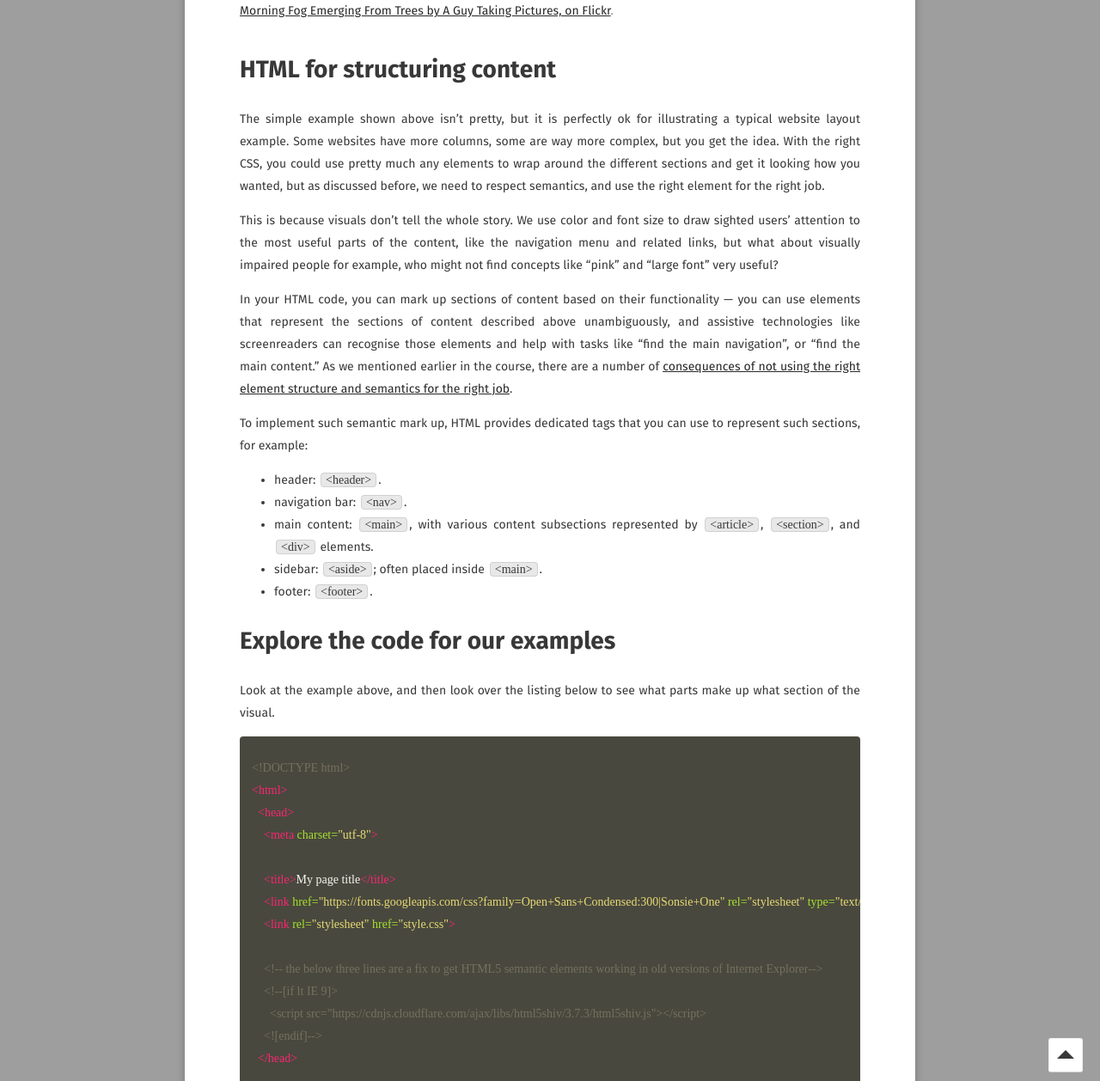
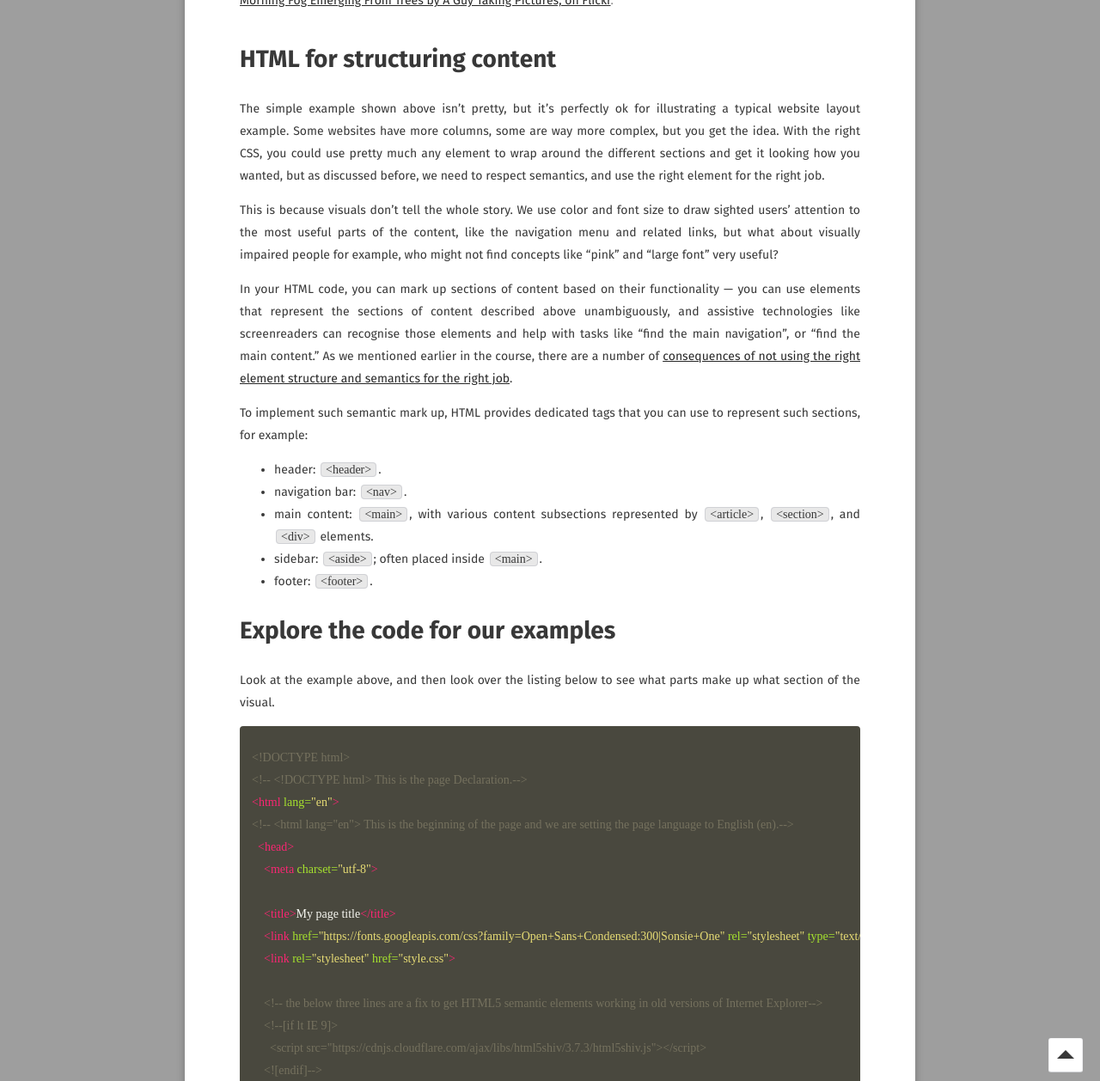
Before and after one commit to trikyas/website, a Jekyll site: the page built from _posts/2018-01-01-basic-html-css.md, in a window 1280 px wide and 1400 px high, scrolled down 1880 px. Shown: the part 142-1400 px from the top of the window at 86% size. Built offline with Jekyll 4.4.1, drawn with Linux system fonts in a browser that asks for light colours; some web fonts are replaced; some of the changed text lies outside the part shown.

```diff
--- a/_posts/2018-01-01-basic-html-css.md
+++ b/_posts/2018-01-01-basic-html-css.md
@@ -2,7 +2,7 @@
 layout: post
 title: Basic sections of a .html document
 date: 2018-01-01
-excerpt: "HTML5 and CSS3 Basics"
+excerpt: "The HTML5 Basics"
 tags: [post, code, html, css, snippet,]
 feature: http://i.imgur.com/Ds6S7lJ.png
 comments: false
@@ -10,7 +10,10 @@ comments: false
 
 
 
-Portland in shoreditch Vice, labore typewriter pariatur hoodie fap sartorial Austin. Pinterest literally occupy Schlitz forage. Odio ad blue bottle vinyl, 90's narwhal commodo bitters pour-over nostrud. Ugh est hashtag in, fingerstache adipisicing laboris esse Pinterest shabby chic Portland. Shoreditch bicycle rights anim, flexitarian laboris put a bird on it vinyl cupidatat narwhal. Hashtag artisan skateboard, flannel Bushwick nesciunt salvia aute fixie do plaid post-ironic dolor McSweeney's. Cliche pour-over chambray nulla four loko skateboard sapiente hashtag.
+HTML5 is the latest version of Hypertext Markup Language, the code that describes web pages. It's actually three kinds of code:
+* HTML, which provides the structure;
+* Cascading Style Sheets (CSS), which take care of the presentation;
+* JavaScript, which helps makes the Website more interactive.
 
 
 # Basic sections of a .html document
@@ -36,7 +39,7 @@ A strip across the bottom of the page that generally contains fine print, copyri
 
 
 # HTML for structuring content
-The simple example shown above isn't pretty, but it is perfectly ok for illustrating a typical website layout example. Some websites have more columns, some are way more complex, but you get the idea. With the right CSS, you could use pretty much any elements to wrap around the different sections and get it looking how you wanted, but as discussed before, we need to respect semantics, and use the right element for the right job.
+The simple example shown above isn't pretty, but it's perfectly ok for illustrating a typical website layout example. Some websites have more columns, some are way more complex, but you get the idea. With the right CSS, you could use pretty much any element to wrap around the different sections and get it looking how you wanted, but as discussed before, we need to respect semantics, and use the right element for the right job.
 
 This is because visuals don't tell the whole story. We use color and font size to draw sighted users' attention to the most useful parts of the content, like the navigation menu and related links, but what about visually impaired people for example, who might not find concepts like "pink" and "large font" very useful?
 
@@ -57,7 +60,9 @@ Look at the example above, and then look over the listing below to see what part
 {% highlight html %}
 {% raw %}
 <!DOCTYPE html>
-<html>
+<!-- <!DOCTYPE html> This is the page Declaration.-->
+<html lang="en">
+<!-- <html lang="en"> This is the beginning of the page and we are setting the page language to English (en).-->
   <head>
     <meta charset="utf-8">
 
@@ -142,4 +147,4 @@ Look at the example above, and then look over the listing below to see what part
 {% endraw %}
 {% endhighlight %}
 
-Take some time to look over the code and understand it — the comments inside the code should also help you to understand it. No-one is asking you to do much else in this post, because the key to understanding the document layout is writing a clean HTML structure, and then laying it out with CSS..
+Take some time to look over the code and try to understand it — the comments inside the code might also help you to understand it. No-one is asking you to do much else in this post, because the key to understanding the HTML document layout is writing a clean HTML structure, and then laying it out with CSS..
```
